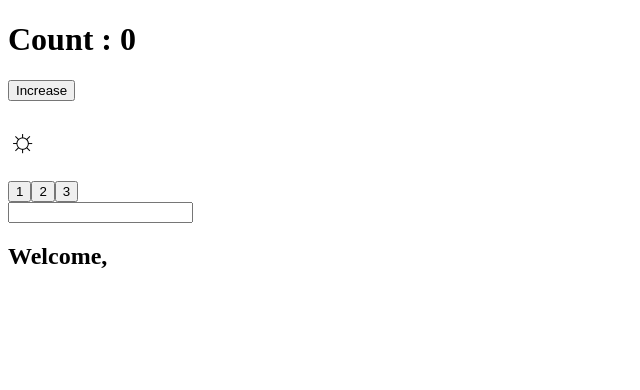
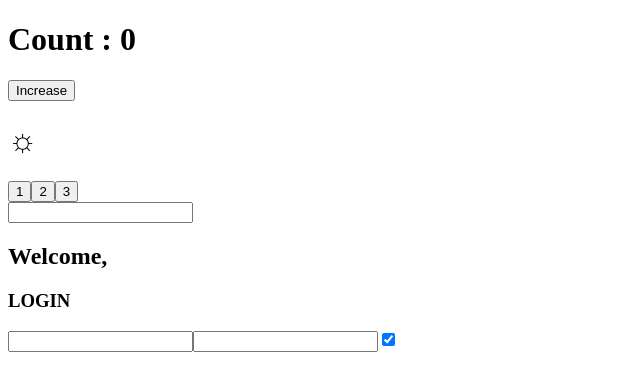
Before and after one commit to Baku305/react-exercises, a React (Create React App) app in the folder react-exercises/: page / in a window 1280 px wide. Shown: the top 390 px of the page, without its empty margins (0-640 px from the left). Built offline with nearby package versions, Linux system fonts and the light colour scheme.

Commit message:
features/LoginComponent

```diff
--- /dev/null
+++ b/react-exercises/src/Login.jsx
@@ -0,0 +1,35 @@
+import React from "react";
+
+
+export default class Login extends React.Component {
+
+        eventHandler = (event) => {
+            this.setState(
+                {
+                    [event.target.name] : event.target.type === 'checkbox' ? event.target.checked : event.target.value
+                }
+            )
+        }
+
+        state = {
+            username : "",
+            password : "",
+            remember : true
+        }
+
+        componentDidUpdate(){
+            console.log (this.state)
+        }
+
+    render (){
+        return(
+        <>
+        <div>
+            <h3>LOGIN</h3>
+            <input type="text" name="username" value = {this.state.username} onChange={this.eventHandler}/>
+            <input type="password" name="password" value = {this.state.password} onChange={this.eventHandler}/>
+            <input type="checkbox" name="remember" checked = {this.state.remember} onChange={this.eventHandler}/>
+        </div>
+        </>)
+    }
+}
--- a/react-exercises/src/app.jsx
+++ b/react-exercises/src/app.jsx
@@ -2,6 +2,7 @@ import React from "react";
 import { ClickCounter } from "./ClickCounter";
 import ClickTracker from "./ClickTracker ";
 import InteractiveWelcome from "./InteractiveWelcome ";
+import Login from "./Login";
 
 export class App extends React.Component {
   render() {
@@ -16,6 +17,9 @@ export class App extends React.Component {
         <div>
           <InteractiveWelcome/>
         </div>
+        <div>
+          <Login/>
+        </div>
         </>
     );
   }
```
